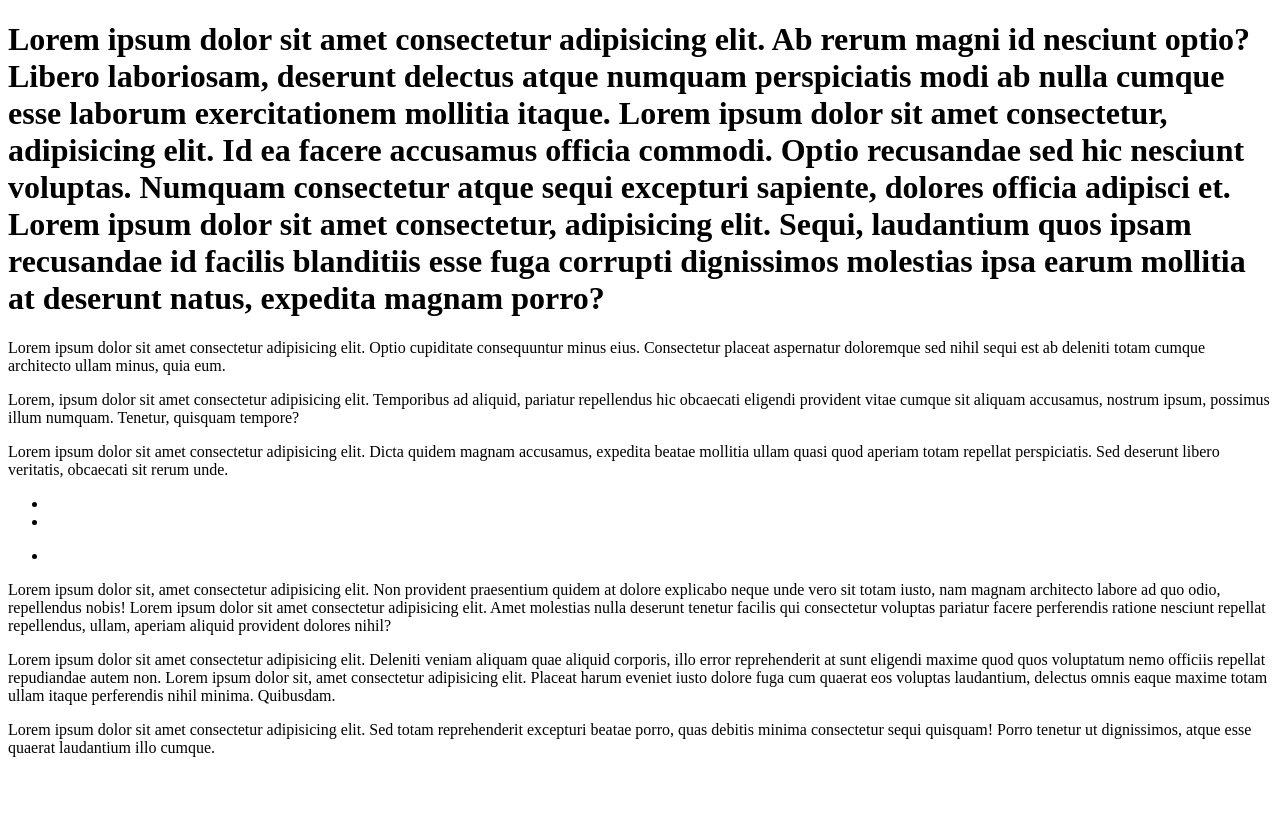
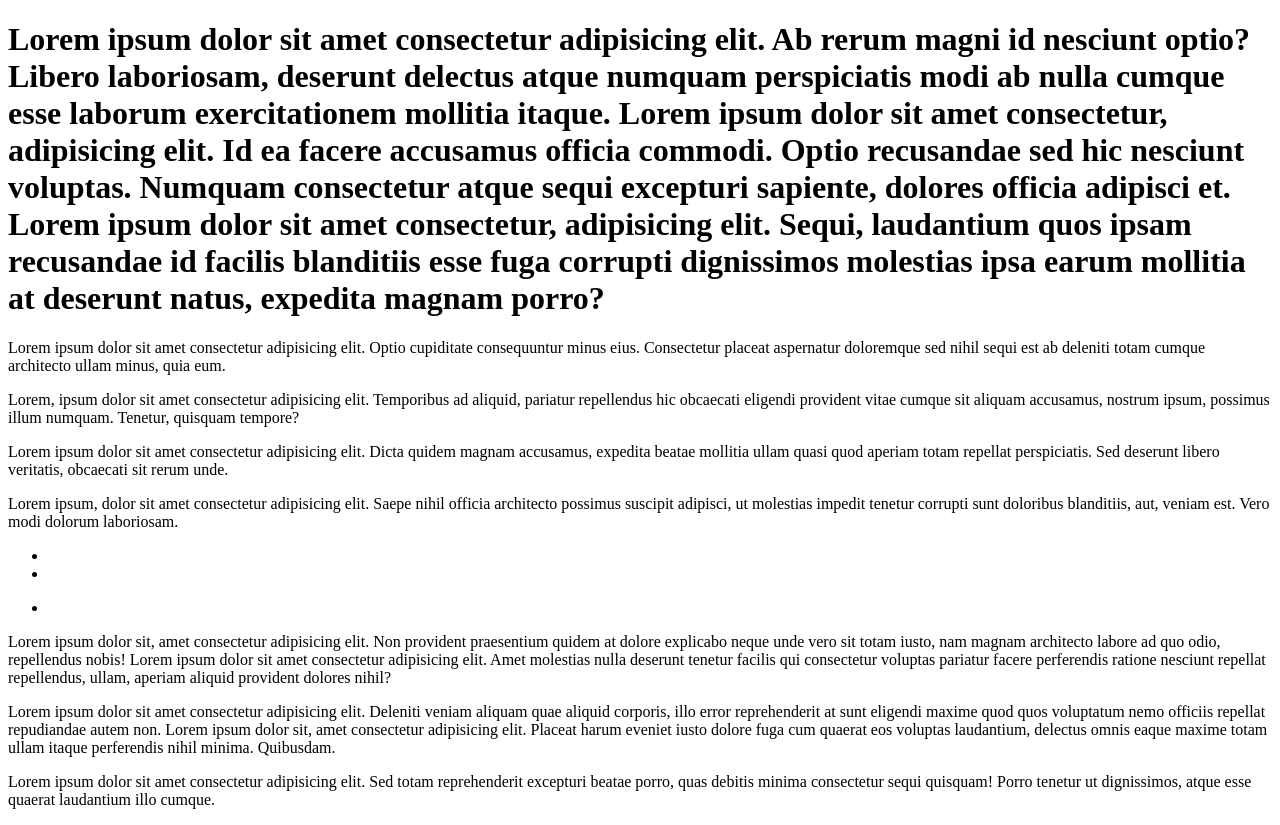
Before and after one commit to ziukoff1985/test-repo-kubuntu, a website: page index.html in a window 1280 px wide. Before the commit the page ends 800 px from the top, so only its background shows below. Drawn offline with Linux system fonts and the light colour scheme.

Commit message:
Add test paragraph_2

```diff
--- a/index.html
+++ b/index.html
@@ -34,6 +34,12 @@
       magnam accusamus, expedita beatae mollitia ullam quasi quod aperiam totam
       repellat perspiciatis. Sed deserunt libero veritatis, obcaecati sit rerum
       unde.
+    </p>
+    <p>
+      Lorem ipsum, dolor sit amet consectetur adipisicing elit. Saepe nihil
+      officia architecto possimus suscipit adipisci, ut molestias impedit
+      tenetur corrupti sunt doloribus blanditiis, aut, veniam est. Vero modi
+      dolorum laboriosam.
     </p>
     <ul>
       <li>
```
